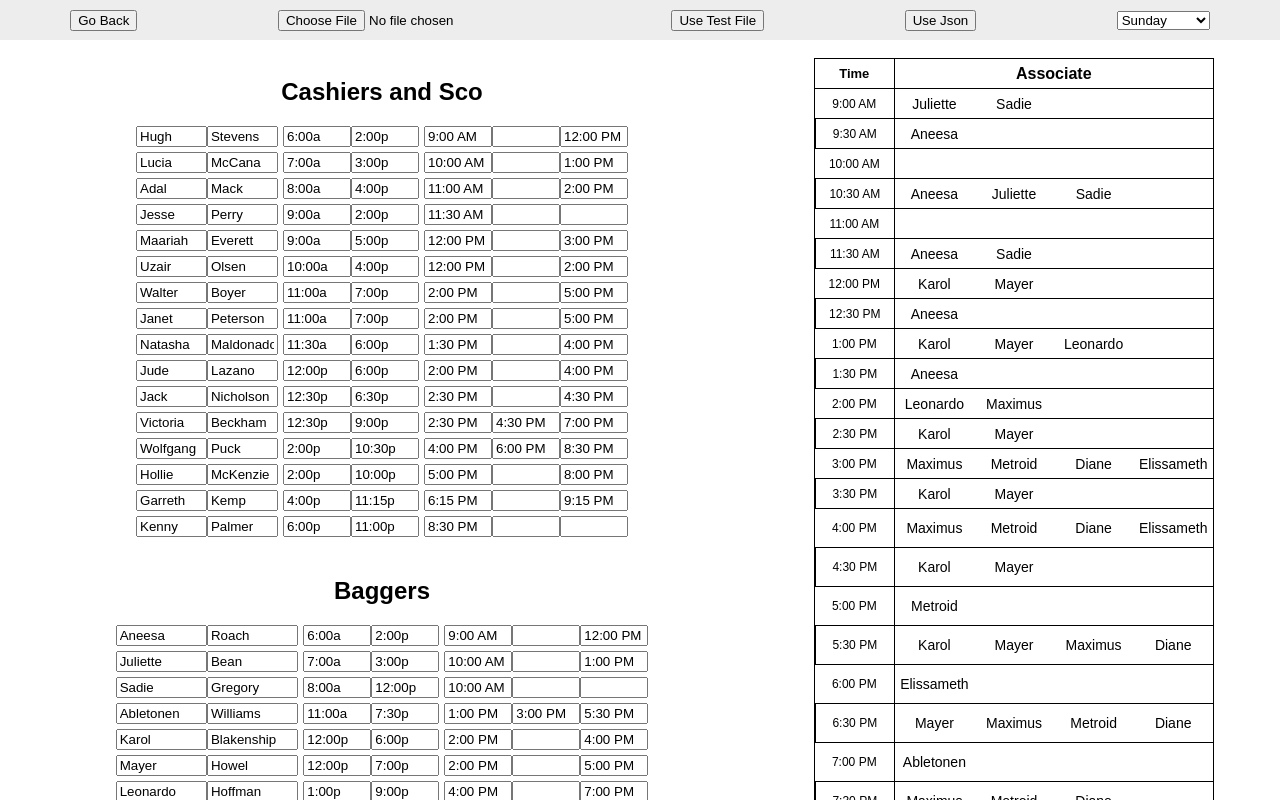
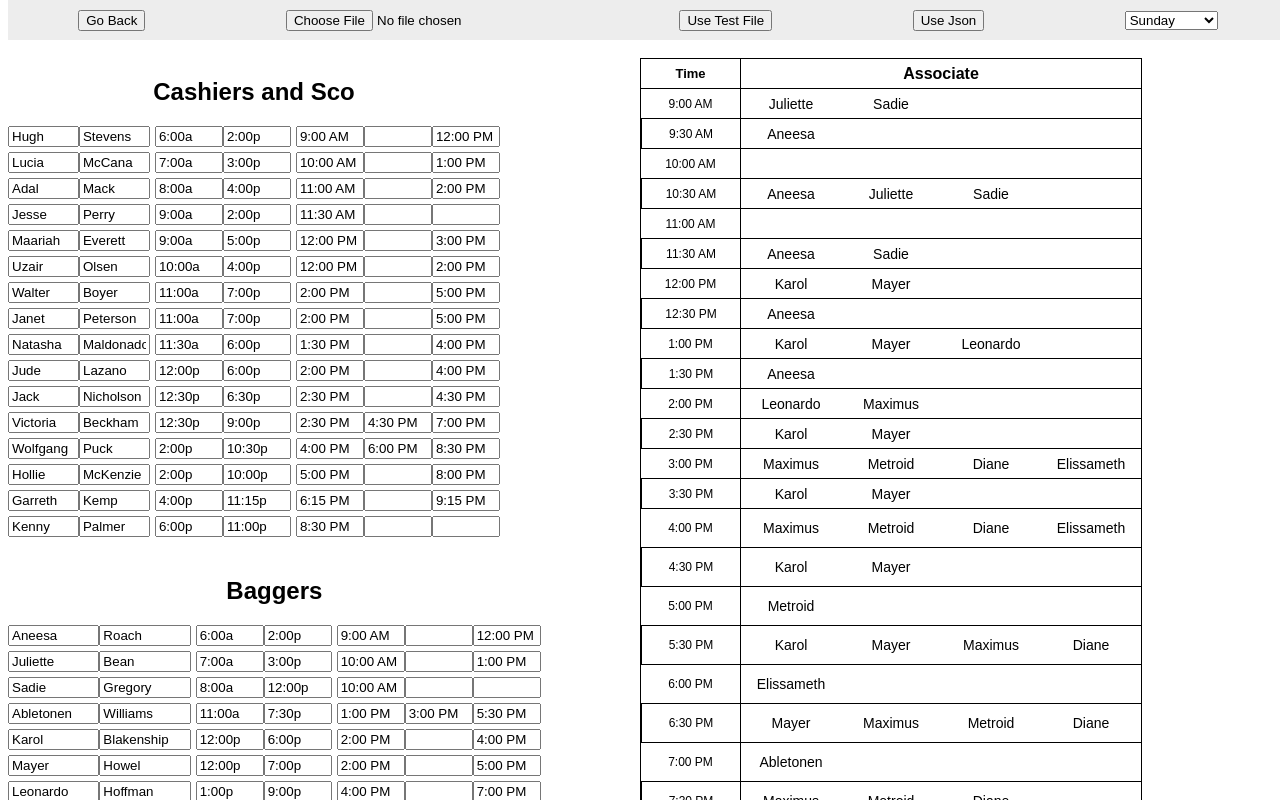
Before and after one commit to EljiahR/k-xlsx-converter-front-end, a Next.js app: page /dashboard/report in a window 1280 px wide. Both pictures are taken after a click on the button "Use Test File". Shown: the top 800 px of the page. Built offline with nearby package versions, Linux system fonts and the light colour scheme.

Commit message:
FUCK flexbox

```diff
--- a/src/app/_styles/App.module.css
+++ b/src/app/_styles/App.module.css
@@ -3,8 +3,7 @@
   text-align: center;
   width: 100%;
   padding-top: 50px;
-  display: flex;
-  flex-direction: row;
-  justify-content: space-around;
-  flex-wrap: wrap;
+  display: grid;
+  grid-template-columns: 1fr 1fr;
+  justify-content: center;
 }
--- a/src/app/_styles/Board.module.css
+++ b/src/app/_styles/Board.module.css
@@ -1,11 +1,9 @@
 #board {
     display: flex;
-    flex-wrap: wrap;
-    flex-direction: row;
+    flex-direction: column;
+    gap: 20px;
+    width: fit-content;
     justify-content: center;
-    gap: 20px;
-    grid-column: 1;
-    max-width: 50%;
 }
 
 .shifts {
@@ -13,3 +11,7 @@
     grid-template-columns: repeat(6, min-content);
     row-gap: 5px;
 }
+
+.section {
+    width: fit-content;
+}
--- a/src/app/_styles/Carts.module.css
+++ b/src/app/_styles/Carts.module.css
@@ -10,7 +10,7 @@
   grid-template-rows: repeat(15, 30px);
   border: 1px solid black;
   border-bottom: none;
-
+  min-width: 500px;
 }
 
 #lot > * {
```
